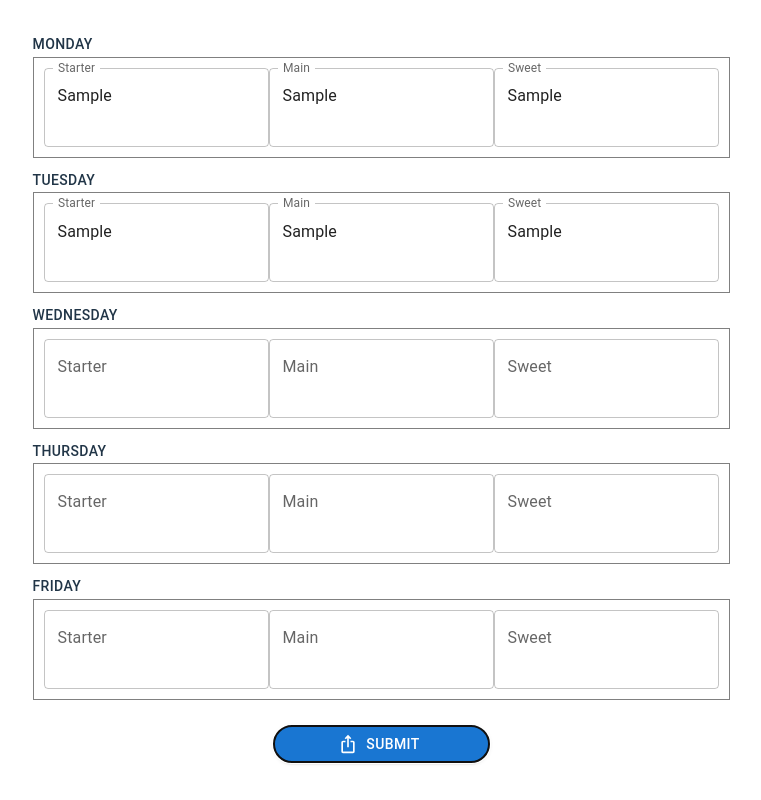
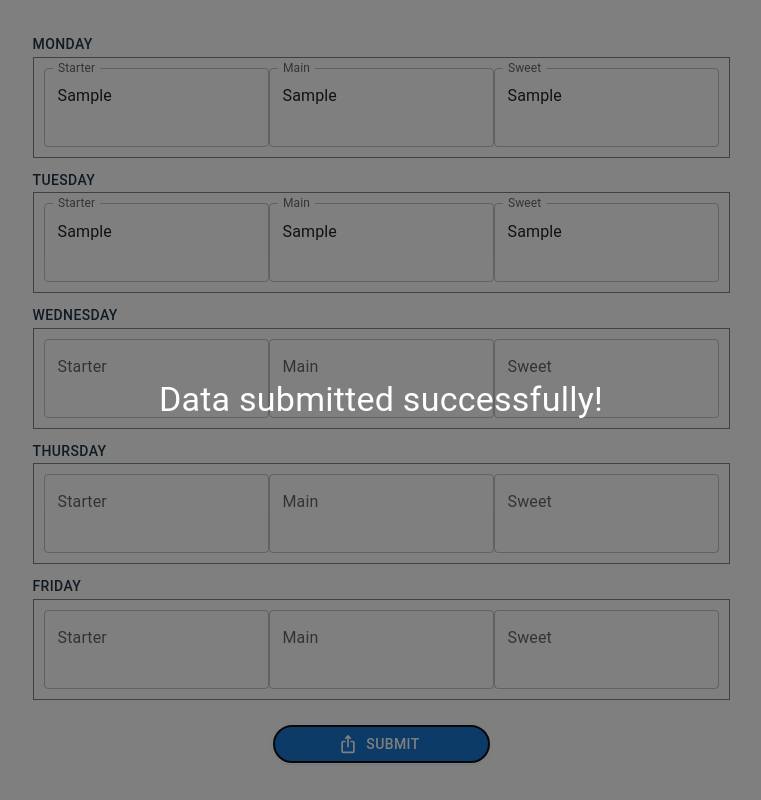
Before and after one commit to Lil-Youn/menu, a React (Vite) app: page /edit in a window 1280 px wide. Both pictures are taken after typing "Sample", "Sample", "Sample", "Sample", "Sample", "Sample" into the empty fields and a click on the button "SUBMIT". Shown: the whole page, without its empty margins (259-1020 px from the left). Built offline with nearby package versions, Linux system fonts and the light colour scheme.

Commit message:
add pop up after sucessfull submitting

```diff
--- a/src/pages/edit/edit.tsx
+++ b/src/pages/edit/edit.tsx
@@ -20,6 +20,7 @@ function Edit() {
     Thursday: { starter: "", main: "", sweet: "" },
     Friday: { starter: "", main: "", sweet: "" },
   });
+  const [submissionStatus, setSubmissionStatus] = useState(false);
 
   const handleInputChange = (day: string, mealType: string, value: string) => {
     setFormData((prevState) => ({
@@ -42,6 +43,7 @@ function Edit() {
 
     localStorage.setItem("db", JSON.stringify(updatedData));
     setUpdatedDb(updatedData);
+    setSubmissionStatus(true);
   };
 
   return (
@@ -276,6 +278,27 @@ function Edit() {
       >
         Submit
       </Button>
+
+      {submissionStatus && (
+        <div
+          style={{
+            position: "fixed",
+            top: 0,
+            left: 0,
+            right: 0,
+            bottom: 0,
+            display: "flex",
+            alignItems: "center",
+            justifyContent: "center",
+            backgroundColor: "rgba(0, 0, 0, 0.5)",
+            zIndex: 9999,
+          }}
+        >
+          <Typography variant="h4" style={{ color: "#fff" }}>
+            Data submitted successfully!
+          </Typography>
+        </div>
+      )}
     </>
   );
 }
```
